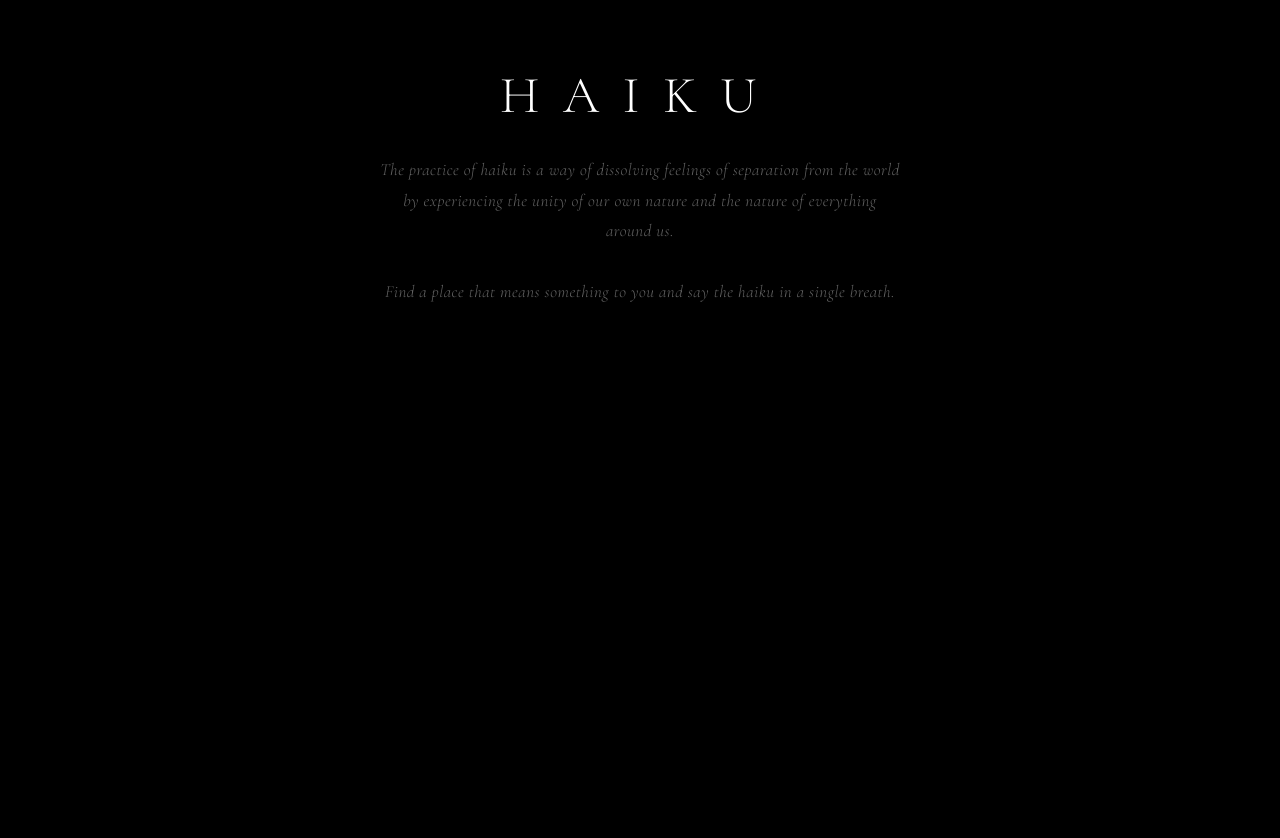
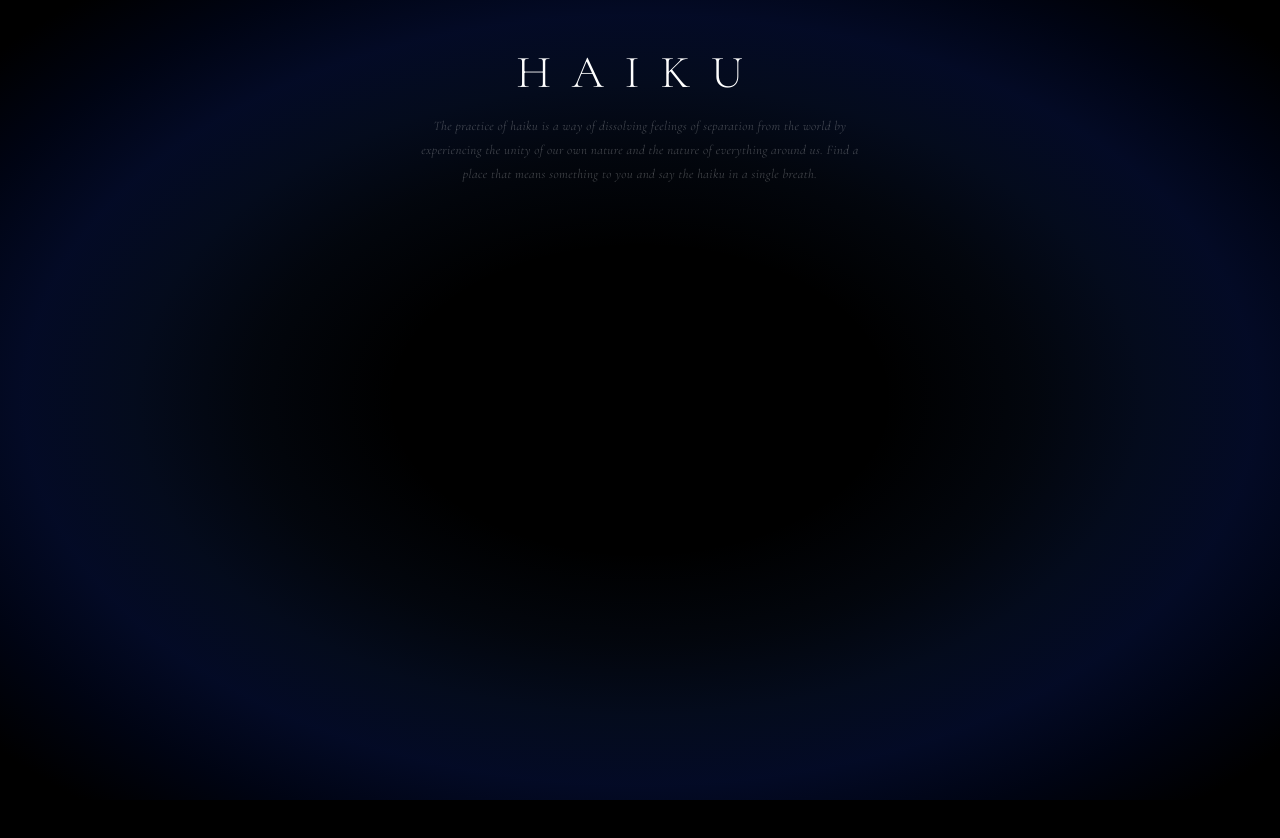
Before and after one commit to ljsclarke88/claude-code-experiments, a website: page public/index.html in a window 1280 px wide. After the commit the page ends 800 px from the top, so only its background shows below. Drawn offline with nearby package versions, Linux system fonts and the light colour scheme; a script that the page names is missing.

Commit message:
Full-screen cinematic layout with atmosphere and star field

```diff
--- a/public/index.html
+++ b/public/index.html
@@ -4,24 +4,6 @@
   <meta name="viewport" content="width=device-width, initial-scale=1.0">
   <title>Haiku</title>
   <link rel="stylesheet" href="./style.css">
-  <style>
-    html, body {
-      margin: 0;
-      padding: 0;
-      min-height: 100%;
-      background: #000;
-    }
-    body {
-      display: flex;
-      justify-content: center;
-      align-items: flex-start;
-    }
-    #earth_div {
-      width: 100%;
-      height: 580px;
-      margin-bottom: 72px;
-    }
-  </style>
   <script src="https://www.webglearth.com/v2/api.js"></script>
   <script>
     var earth;
@@ -32,11 +14,11 @@
       earth = new WE.map('earth_div', { background: '#000000' });
       earth.setView([20, 0], 1.5);
 
-      satelliteLayer = WE.tileLayer('https://api.maptiler.com/tiles/satellite-v2/{z}/{x}/{y}@2x.jpg?key=RBZilnlcNkvvNnkaQ8ay', {
-        attribution: '', tileSize: 512
+      satelliteLayer = WE.tileLayer('https://api.maptiler.com/tiles/satellite-v2/{z}/{x}/{y}.jpg?key=RBZilnlcNkvvNnkaQ8ay', {
+        attribution: '', tileSize: 256
       }).addTo(earth);
-      hybridLayer = WE.tileLayer('https://api.maptiler.com/maps/hybrid/{z}/{x}/{y}@2x.jpg?key=RBZilnlcNkvvNnkaQ8ay', {
-        attribution: '', tileSize: 512
+      hybridLayer = WE.tileLayer('https://api.maptiler.com/maps/hybrid/{z}/{x}/{y}.jpg?key=RBZilnlcNkvvNnkaQ8ay', {
+        attribution: '', tileSize: 256
       });
       currentLayer = 'satellite';
 
@@ -60,16 +42,39 @@
         }
         requestAnimationFrame(monitorZoom);
       });
+
+      drawStars();
+    }
+
+    function drawStars() {
+      const canvas = document.getElementById('stars');
+      const ctx = canvas.getContext('2d');
+      canvas.width = window.innerWidth;
+      canvas.height = window.innerHeight;
+      for (let i = 0; i < 300; i++) {
+        const x = Math.random() * canvas.width;
+        const y = Math.random() * canvas.height;
+        const r = Math.random() < 0.85 ? Math.random() * 0.5 + 0.1 : Math.random() * 1.2 + 0.5;
+        const a = Math.random() * 0.6 + 0.15;
+        ctx.beginPath();
+        ctx.arc(x, y, r, 0, Math.PI * 2);
+        ctx.fillStyle = `rgba(255,255,255,${a})`;
+        ctx.fill();
+      }
     }
   </script>
 </head>
 <body onload="initialize()">
-  <main>
-    <h1>Haiku</h1>
-    <p>The practice of haiku is a way of dissolving feelings of separation from the world by experiencing the unity of our own nature and the nature of everything around us.<br><br>Find a place that means something to you and say the haiku in a single breath.</p>
-    <div id="earth_div"></div>
+  <canvas id="stars"></canvas>
+  <div id="earth_div"></div>
+  <div id="atmosphere"></div>
+  <div id="ui">
+    <div id="header">
+      <h1>Haiku</h1>
+      <p>The practice of haiku is a way of dissolving feelings of separation from the world by experiencing the unity of our own nature and the nature of everything around us. Find a place that means something to you and say the haiku in a single breath.</p>
+    </div>
     <div id="chat-log"></div>
-  </main>
+  </div>
 
   <script>
     function placeMarker(location) {
@@ -93,24 +98,19 @@
 
     async function convertCoordinatesToWords(latitude, longitude) {
       showLoading();
-
       const url = `https://nominatim.openstreetmap.org/reverse?format=json&lat=${latitude}&lon=${longitude}`;
-
       try {
         const response = await fetch(url, {
           headers: { 'Accept-Language': 'en', 'User-Agent': 'HaikuApp/1.0' }
         });
         const data = await response.json();
-
         const addr = data.address || {};
         const candidates = [
           addr.city || addr.town || addr.village || addr.hamlet || addr.suburb,
           addr.county || addr.state_district || addr.state,
           addr.country
         ].filter(Boolean);
-
         if (candidates.length === 0) throw new Error("no place found");
-
         sendMessage(candidates.slice(0, 3));
       } catch (err) {
         console.error(err);
@@ -121,26 +121,20 @@
     async function sendMessage(words) {
       const chatLog = document.getElementById("chat-log");
       const messageText = words.join(" ");
-
       try {
         const res = await fetch("/", {
           method: "POST",
           headers: { "Content-Type": "application/json" },
           body: JSON.stringify({ message: messageText }),
         });
-
         const data = await res.json();
-
         if (data.error) throw new Error(data.error);
         if (!data.completion || !data.completion.content) throw new Error("empty response");
-
         const lines = data.completion.content
           .split("\n")
           .map(l => l.trim())
           .filter(l => l.length > 0);
-
         if (lines.length < 3) throw new Error("unexpected haiku format");
-
         chatLog.innerHTML = `
           <div class="words-label">${words.join(" · ")}</div>
           <div class="message">
@@ -149,7 +143,6 @@
             <div class="message__text">${lines[2]}</div>
           </div>
         `;
-        chatLog.scrollTop = chatLog.scrollHeight;
       } catch (err) {
         console.error(err);
         showError("the haiku could not be written — " + err.message);
--- a/public/style.css
+++ b/public/style.css
@@ -1,69 +1,96 @@
 @import url('https://fonts.googleapis.com/css2?family=Cormorant+Garamond:ital,wght@0,300;0,400;1,300;1,400&display=swap');
 
-* {
+*, *::before, *::after {
   box-sizing: border-box;
+  margin: 0;
+  padding: 0;
 }
 
 html, body {
-  margin: 0;
-  padding: 0;
-  min-height: 100%;
+  width: 100vw;
+  height: 100vh;
+  overflow: hidden;
   background: #000;
 }
 
-body {
-  display: flex;
-  justify-content: center;
-  align-items: flex-start;
+#stars {
+  position: fixed;
+  inset: 0;
+  z-index: 0;
+  pointer-events: none;
 }
 
-main {
-  width: 100%;
-  max-width: 960px;
-  padding: 64px 40px 80px;
+#earth_div {
+  position: fixed;
+  inset: 0;
+  z-index: 1;
+}
+
+/* atmospheric limb glow + space vignette */
+#atmosphere {
+  position: fixed;
+  inset: 0;
+  z-index: 2;
+  pointer-events: none;
+  background: radial-gradient(ellipse at 50% 50%,
+    transparent 27%,
+    rgba(40, 100, 220, 0.06) 43%,
+    rgba(25, 70, 180, 0.16) 56%,
+    rgba(8, 25, 90, 0.42) 68%,
+    rgba(0, 5, 25, 0.76) 81%,
+    #000 94%
+  );
+}
+
+#ui {
+  position: fixed;
+  inset: 0;
+  z-index: 3;
+  display: flex;
+  flex-direction: column;
+  align-items: center;
+  justify-content: space-between;
+  padding: 44px 40px 52px;
+  pointer-events: none;
+}
+
+#header {
+  text-align: center;
 }
 
 h1 {
-  text-align: center;
   font-family: 'Cormorant Garamond', serif;
-  font-size: 52px;
+  font-size: 46px;
   font-weight: 300;
   letter-spacing: 0.45em;
-  color: #ffffff;
+  color: #fff;
   text-transform: uppercase;
-  margin: 0 0 28px;
+  margin: 0 0 14px;
 }
 
 p {
-  text-align: center;
-  margin: 0 auto 64px;
-  max-width: 520px;
+  max-width: 440px;
   font-family: 'Cormorant Garamond', serif;
-  font-size: 17px;
+  font-size: 13px;
   font-style: italic;
-  line-height: 1.8;
+  line-height: 1.85;
   letter-spacing: 0.03em;
-  color: rgba(255, 255, 255, 0.38);
+  color: rgba(255, 255, 255, 0.28);
   font-weight: 300;
 }
 
-#earth_div {
+#chat-log {
   width: 100%;
-  height: 580px;
-  margin-bottom: 72px;
-}
-
-#chat-log {
-  min-height: 180px;
   display: flex;
   flex-direction: column;
   align-items: center;
   justify-content: center;
+  min-height: 140px;
 }
 
 .loading {
   font-family: 'Cormorant Garamond', serif;
-  font-size: 15px;
+  font-size: 14px;
   letter-spacing: 0.4em;
   color: rgba(255, 255, 255, 0.28);
   font-style: italic;
@@ -78,11 +105,11 @@ p {
 
 .words-label {
   font-family: 'Cormorant Garamond', serif;
-  font-size: 12px;
+  font-size: 11px;
   letter-spacing: 0.5em;
-  color: rgba(255, 255, 255, 0.2);
+  color: rgba(255, 255, 255, 0.18);
   text-transform: lowercase;
-  margin-bottom: 44px;
+  margin-bottom: 28px;
   text-align: center;
 }
 
@@ -93,12 +120,13 @@ p {
 
 .message__text {
   font-family: 'Cormorant Garamond', serif;
-  font-size: 30px;
+  font-size: 28px;
   font-weight: 300;
   letter-spacing: 0.06em;
-  color: #ffffff;
+  color: #fff;
   line-height: 1.9;
   opacity: 0;
+  text-shadow: 0 0 40px rgba(255, 255, 255, 0.3);
 }
 
 .message__text:nth-child(1) { animation: fadeUp 1.1s ease forwards 0.2s; }
@@ -118,7 +146,7 @@ p {
 
 .error {
   font-family: 'Cormorant Garamond', serif;
-  font-size: 14px;
+  font-size: 13px;
   letter-spacing: 0.25em;
   color: rgba(255, 120, 100, 0.5);
   text-align: center;
```
